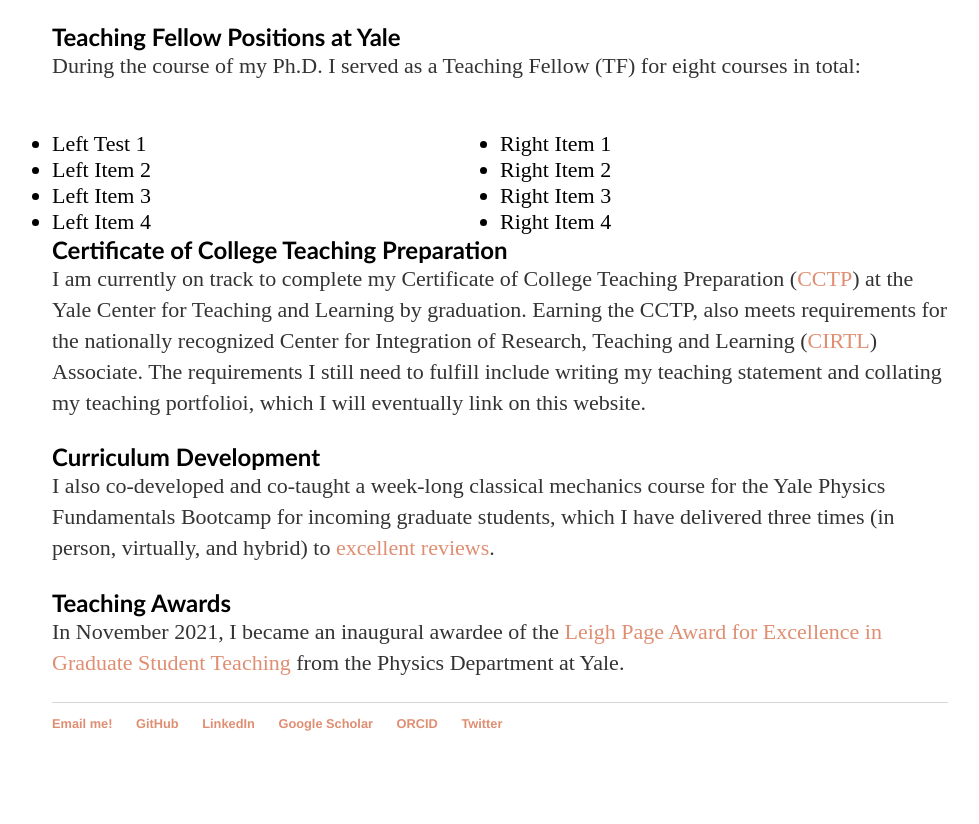
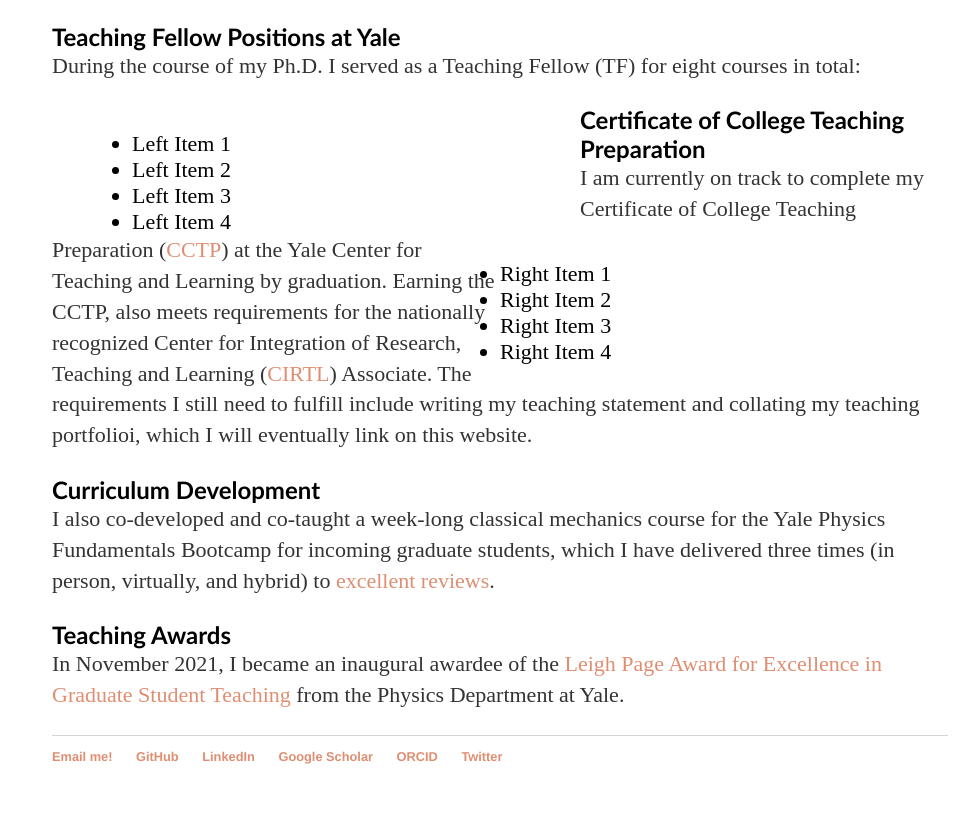
Before and after one commit to lunazagor/lunazagor.github.io, a Jekyll site: the page built from teaching/index.html, in a window 1280 px wide. Shown: the part 533-1357 px from the top of the page, without its empty margins (140-1119 px from the left). Built offline with Jekyll 4.4.1, drawn with Linux system fonts in a browser that asks for light colours; before the commit the page ends 1324 px from its top, so only the background shows below that.

Commit message:
Update index.html

```diff
--- a/teaching/index.html
+++ b/teaching/index.html
@@ -29,9 +29,9 @@ title: Teaching
 <h2 style="text-align:left;font-family:optima;margin-bottom:0.0em"> Teaching Fellow Positions at Yale </h2>
 
 <p style="text-align:left;font-size:22px; display: inline"> During the course of my Ph.D. I served as a Teaching Fellow (TF) for eight courses in total: <p>
- <div style="float: left; width: 50%;">
+ <div style="float: left; width: 50%; margin-left: 80px;">
 <ul style="text-align:left;font-size:22px; display: inline">
-<li>Left Test 1</li>
+<li>Left Item 1</li>
 <li>Left Item 2</li>
 <li>Left Item 3</li>
 <li>Left Item 4</li>
```
